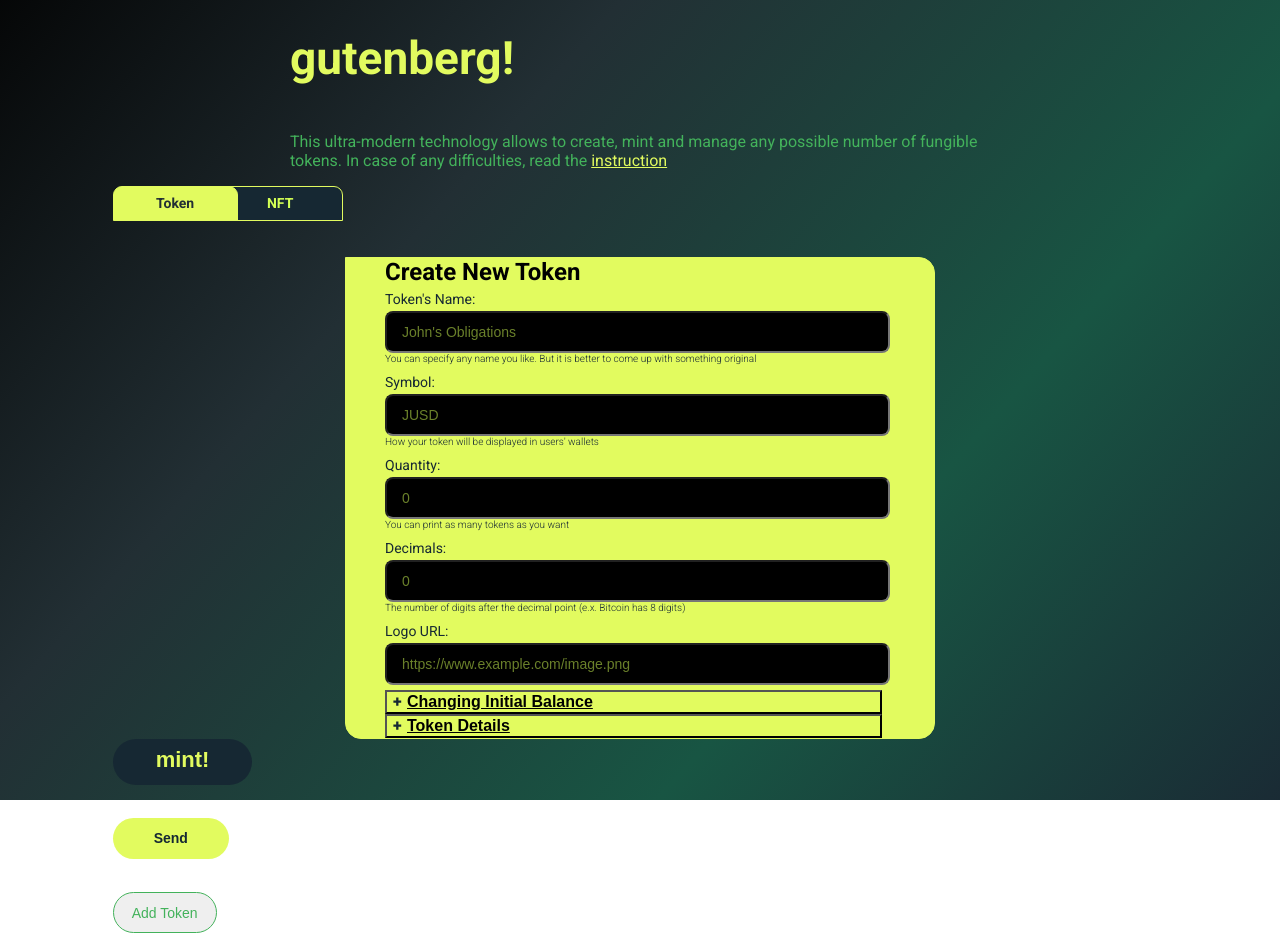
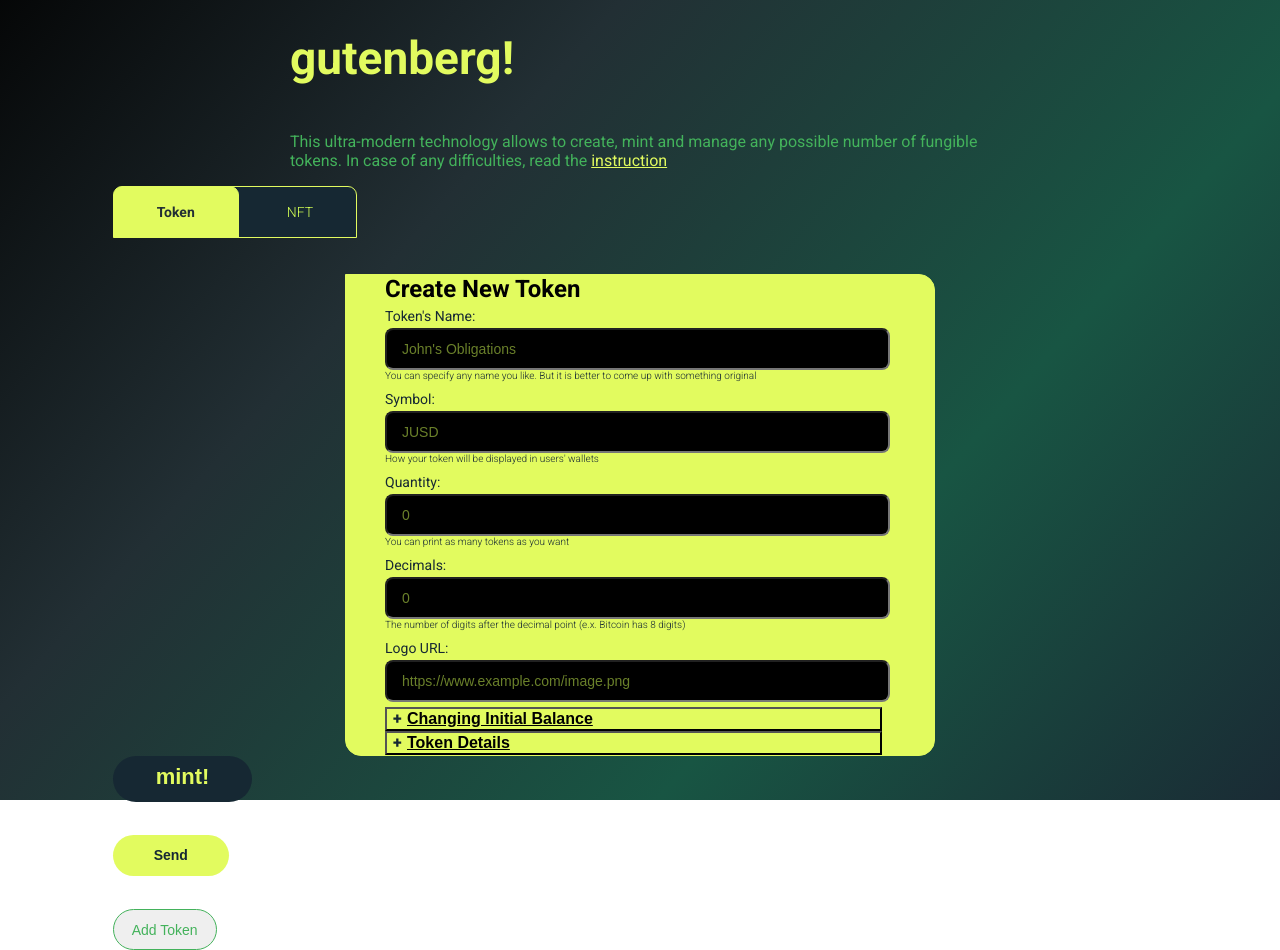
Before and after one commit to diekuche/gutenberg, a React (Create React App) app: page / in a window 1280 px wide. Built offline with nearby package versions, Linux system fonts and the light colour scheme.

Commit message:
del fix width/display

```diff
--- a/src/components/Tabs/Tabs.module.css
+++ b/src/components/Tabs/Tabs.module.css
@@ -1,12 +1,15 @@
 .tabs {
-  display: inline-flex;
-  align-self: flex-start;
+  display: flex;
+
   justify-content: center;
-  width: 230px;
+  align-items: center;
+  width: fit-content;
+
 
 }
 .tabsToken {
-  display: inline-flex;
+  line-height: 35px;
+  padding: 8px 43px 9px 43px;
   align-items: center;
   justify-content: center;
   background-color: #E2FB5F;
@@ -14,22 +17,23 @@
   border-radius: 9px 9px 0px 0px;
   color: #222F34;
   font-weight: 700;
-  width: 125px;
+  width: fit-content;
   z-index: 2;
   height: 33px;
 
 }
 
 .tabsNFT {
-  display: inline-flex;
+  line-height: 35px;
+  padding: 8px 43px 9px 67px;
   align-items: center;
   justify-content: center;
   background-color: #162833;
   border: 1px solid #E2FB5F;
   border-radius: 0px 9px 0px 0px;
-  color: #D3FF54;;
-  font-weight: 700;
-  width: 125px;
+  color: #D3FF54;
+  font-weight: 300;
+  width: fit-content;
   margin-left: -20px;
   height: 33px;
 
```
Also changed, not shown: src/components/Tabs/Tabs .tsx (line endings or trailing spaces).
